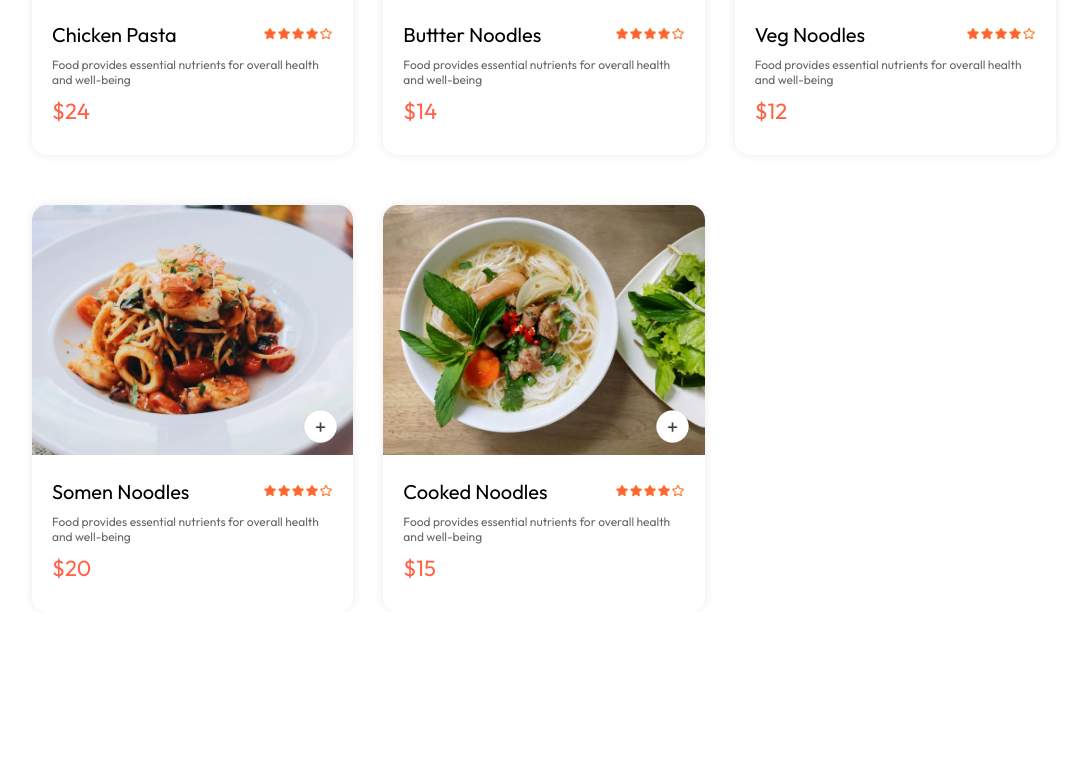
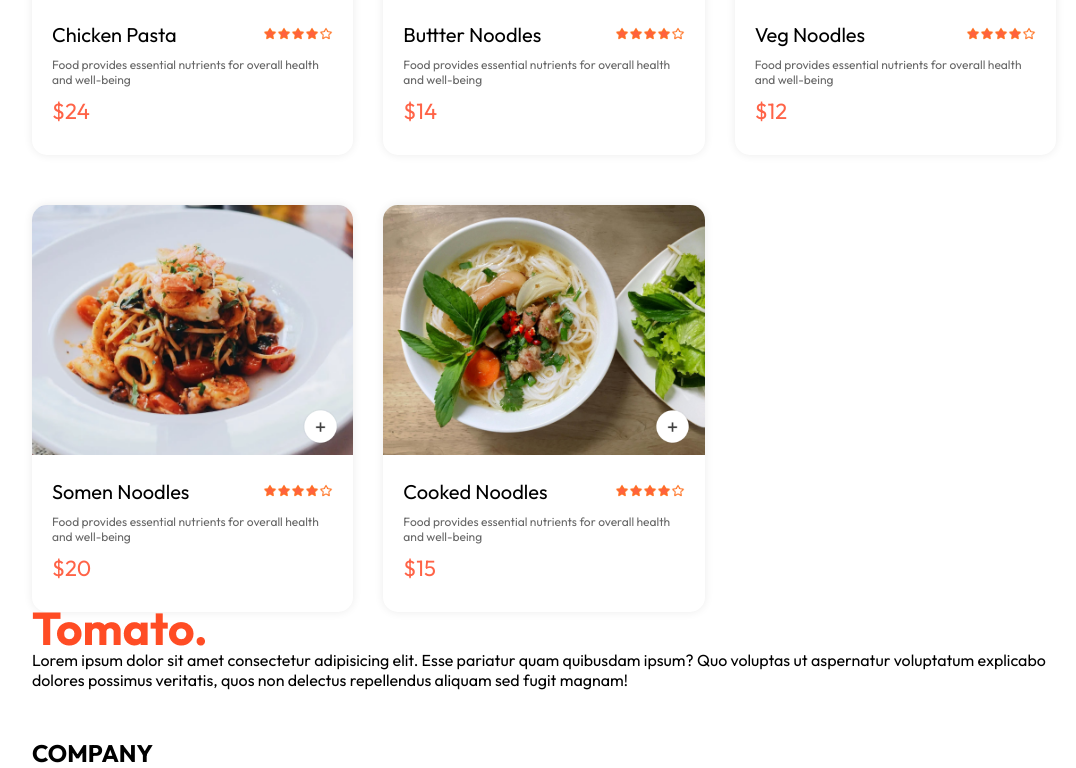
Before and after one commit to gech730/Roza-food-delivery, a React (Vite) app in the folder frontend/: page / in a window 1280 px wide. Shown: the part 5361-6129 px from the top of the page, without its empty margins (96-1172 px from the left). Before the commit the page ends 5973 px from the top, so only its background shows below. Built offline with nearby package versions, Linux system fonts and the light colour scheme.

Commit message:
ADD FOOTER COMMPONENT

```diff
--- a/frontend/src/App.jsx
+++ b/frontend/src/App.jsx
@@ -4,6 +4,7 @@ import Navarbar from './components/Navbar/Navarbar.jsx';
 import Home from './pages/Home/Home.jsx';
 import Cart from './pages/Cart/Cart.jsx';
 import PlaceOrder from './pages/PlaceOrder/PlaceOrder.jsx';
+import Footer from './components/Footer/Footer.jsx';
 const App = () => {
   return (
    <div className='app'>
@@ -13,7 +14,7 @@ const App = () => {
       <Route path='/cart' element={<Cart/>}/>
       <Route path='/placeOrder' element={<PlaceOrder/>}/>
    </Routes>
-
+   <Footer/>
    </div>
   )
 }
--- a/frontend/src/components/FoodDisplay/FoodDisplay.jsx
+++ b/frontend/src/components/FoodDisplay/FoodDisplay.jsx
@@ -10,7 +10,11 @@ import FoodItem from '../FoodItem/FoodItem'
         <h2>Top dishes near you</h2>
         <div className="food-display-list">
             { food_list.map((item,index)=>{
-                    return( <FoodItem key={index} id={item._id} name={item.name} price={item.price} description={item.description} image={item.image} /> )
+                (console.log("filter-ctagory",catagory,"item-cat",item.category));
+                if(catagory === "All" || catagory===item.category){
+                     return( <FoodItem key={index} id={item._id} name={item.name} price={item.price} description={item.description} image={item.image} /> );
+                }
+
                 })}
         </div>
     </div>
--- a/frontend/src/components/FoodItem/FoodItem.jsx
+++ b/frontend/src/components/FoodItem/FoodItem.jsx
@@ -9,10 +9,10 @@ function FoodItem({id,name,price,description,image}) {
     <div className='food-item'>
         <div className="food-item-img-container">
      <img className='food-item-image' src={image} alt="" />{
-       !cartItems[id]? <img className='add' onClick={()=>{addToCart(id)}} src={assets.add_icon_white}/>
+       !cartItems[id]? <img className='add' onClick={()=>addToCart(id)} src={assets.add_icon_white}/>
                     :<div className='food-item-count'>
                         <img onClick={()=>{removeFromCart(id)}} src={assets.remove_icon_red} alt="" />
-                        <p>{cartItems}</p>
+                        <p>{cartItems[id]}</p>
                         <img onClick={()=>{addToCart(id)}} src={assets.add_icon_green} alt="" />
                     </div>
     }
--- /dev/null
+++ b/frontend/src/components/Footer/Footer.jsx
@@ -0,0 +1,29 @@
+import React from 'react'
+import './Footer.css'
+import { assets } from '../../assets/assets'
+function Footer() {
+  return (
+    <div
+    className='footer' id='footer'>
+        <div className="footer-content">
+            <div className="div footer-content-left">
+                <img src={assets.logo} alt="" />
+                <p>Lorem ipsum dolor sit amet consectetur adipisicing elit. Esse pariatur quam quibusdam ipsum? Quo voluptas ut aspernatur voluptatum explicabo dolores possimus veritatis, quos non delectus repellendus aliquam sed fugit magnam!</p>
+                <div className="footer-social-icon">
+                <img src={assets.facebook_icon} alt="" />
+                <img src={assets.twitter_icon} alt="" />
+                <img src={assets.linkedin_icon} alt="" />
+            </div>
+            </div>
+        </div>
+        <div className="footer-content-center">
+            <h2>COMPANY</h2>
+
+        </div>
+         <div className="footer-content-right"></div>
+    </div>
+
+  )
+}
+
+export default Footer
```
Also changed, not shown: frontend/src/components/Footer/Footer.css (added).
